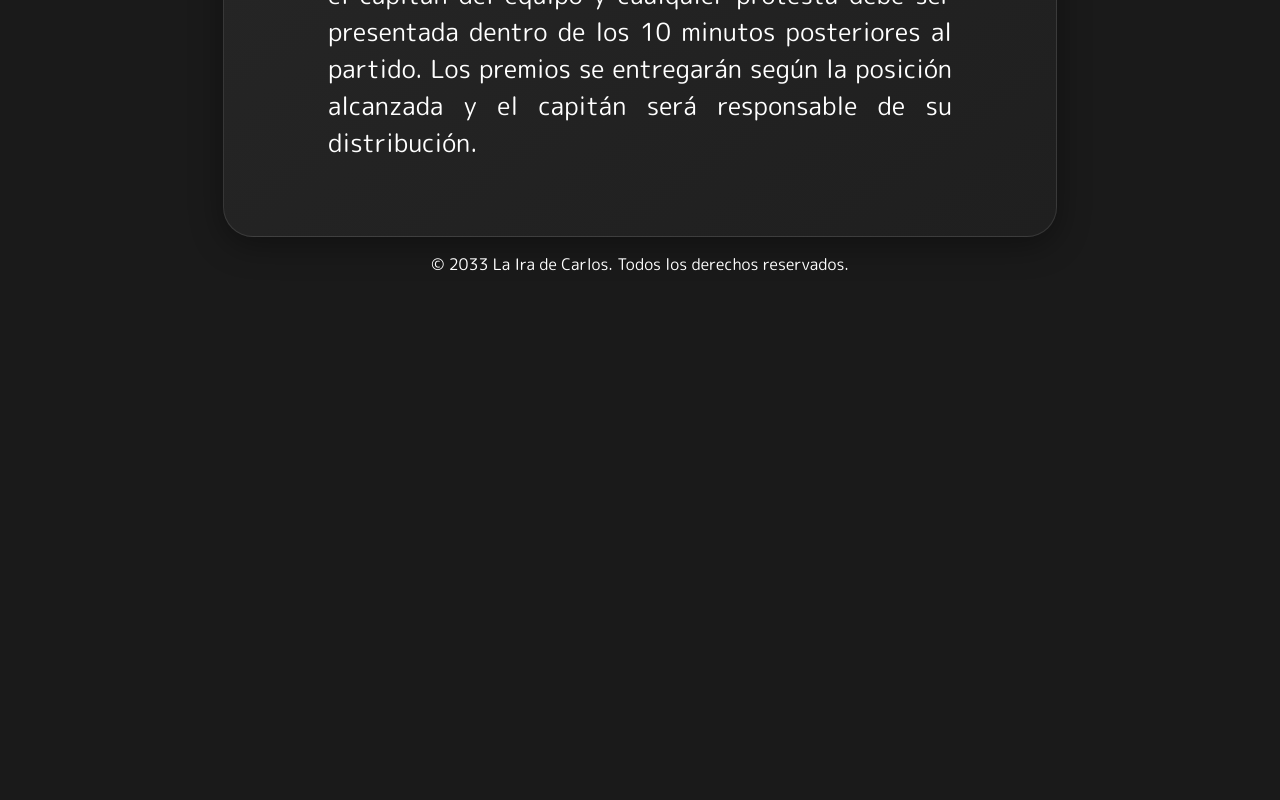
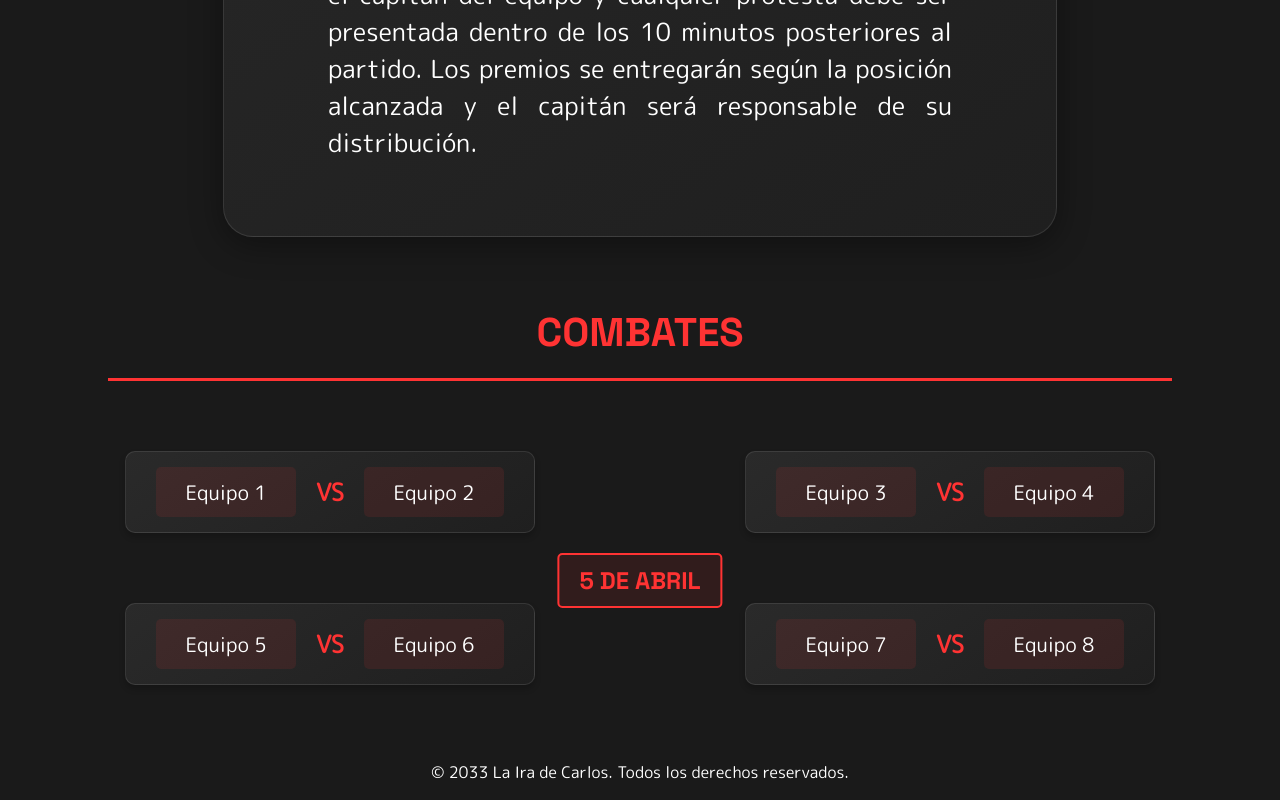
Before and after one commit to AdrianMedinaVidera/pagCS2, a plain HTML site: page tournament.html in a window 1280 px wide. Shown: the part 1330-2130 px from the top of the page. Before the commit the page ends 1622 px from the top, so only its background shows below. Drawn offline with Linux system fonts and the light colour scheme; a web font is replaced by a local one.

Commit message:
tournament finished scrollbar deleted;

```diff
--- a/Styles/styles.css
+++ b/Styles/styles.css
@@ -144,10 +144,14 @@ body {
     align-items: center;
     margin: 0;
     padding: 0;
-    background-color: rgb(224, 224, 224);
     font-family: "M PLUS Rounded 1c", sans-serif;
     font-weight: 400;
     font-style: normal;
+}
+
+body::-webkit-scrollbar { /* Hace la barra invisible */
+    width: 0px;
+    background: transparent;
 }
 
 main {
--- a/Styles/stylesTournament.css
+++ b/Styles/stylesTournament.css
@@ -101,6 +101,7 @@ main {
     width: 65%;
     margin-top: 20px;
     border-radius: 50px;
+    display: block; /* Cambiado de 'none' a 'block' */
 }
 
 body {
@@ -109,10 +110,16 @@ body {
     align-items: center;
     margin: 0;
     padding: 0;
-    background-color: rgb(224, 224, 224);
+    background-color: #1a1a1a;
+    color: #ffffff;
     font-family: "M PLUS Rounded 1c", sans-serif;
     font-weight: 400;
     font-style: normal;
+}
+
+body::-webkit-scrollbar { /* Hace la barra invisible */
+    width: 0px;
+    background: transparent;
 }
 
 main {
@@ -173,10 +180,6 @@ main {
     background-color: rgb(255, 0, 0);
 }
 
-body {
-    background-color: #1a1a1a;
-}
-
 .nav_container {
     position: fixed;
     right: 20px;
@@ -230,3 +233,145 @@ li:hover {
 footer {
     color: #ffffff;
 }
+
+.title_tournament_container {
+    display: flex;
+    justify-content: center;
+    margin: 50px 0;
+}
+
+.title_tournament {
+    padding: 20px;
+    font-size: 40px;
+    font-weight: 900;
+    color: #ff3333;
+    font-family: "Space Grotesk", sans-serif;
+    text-align: center;
+    border-bottom: 3px solid #ff3333;
+    width: 80%;
+}
+
+.tournament_bracket {
+    display: flex;
+    flex-direction: column;
+    gap: 30px;
+    margin: 40px 0;
+    padding: 20px;
+}
+
+.match_row {
+    display: flex;
+    justify-content: space-around;
+    width: 100%;
+}
+
+.match {
+    display: flex;
+    align-items: center;
+    gap: 20px;
+    padding: 15px 30px;
+    background: linear-gradient(145deg, #2a2a2a, #1f1f1f);
+    border: 1px solid rgba(255, 255, 255, 0.1);
+    border-radius: 10px;
+    box-shadow: 0 4px 6px rgba(0, 0, 0, 0.2);
+}
+
+.team {
+    color: #ffffff;
+    font-size: 20px;
+    padding: 10px 20px;
+    background: rgba(255, 51, 51, 0.1);
+    border-radius: 5px;
+    min-width: 100px;
+    text-align: center;
+}
+
+.vs {
+    color: #ff3333;
+    font-weight: bold;
+    font-size: 24px;
+}
+
+.matches_section {
+    margin: 50px 0;
+    padding: 20px;
+    width: 80%;
+    margin: 0 auto;
+}
+
+.matches_section h2 {
+    color: #ff3333;
+    font-size: 30px;
+    margin-bottom: 30px;
+    font-family: "Space Grotesk", sans-serif;
+}
+
+.matches_grid {
+    display: grid;
+    grid-template-columns: repeat(auto-fit, minmax(300px, 1fr));
+    gap: 20px;
+}
+
+.match_item {
+    display: flex;
+    justify-content: space-between;
+    align-items: center;
+    padding: 15px 20px;
+    background: linear-gradient(145deg, #2a2a2a, #1f1f1f);
+    border: 1px solid rgba(255, 255, 255, 0.1);
+    border-radius: 10px;
+    color: #ffffff;
+}
+
+.match_item span:nth-child(2) {
+    color: #ff3333;
+    font-weight: bold;
+}
+
+.rules_section {
+    margin: 50px auto;
+    width: 80%;
+    padding: 20px;
+}
+
+.rules_section h2 {
+    color: #ff3333;
+    font-size: 30px;
+    margin-bottom: 20px;
+    font-family: "Space Grotesk", sans-serif;
+}
+
+.rules_content {
+    color: #ffffff;
+    font-size: 18px;
+    line-height: 1.6;
+    text-align: justify;
+}
+
+.date_container {
+    display: flex;
+    justify-content: center;
+    margin: -10px 0 20px 0;
+    width: 100%;
+    position: relative;
+}
+
+.date {
+    color: #ff3333;
+    font-family: "Space Grotesk", sans-serif;
+    font-size: 24px;
+    font-weight: bold;
+    padding: 10px 20px;
+    border: 2px solid #ff3333;
+    border-radius: 5px;
+    background: rgba(255, 51, 51, 0.1);
+    position: absolute;
+    left: 50%;
+    transform: translateX(-50%);
+    transition: all 0.5s;
+}
+
+.date:hover {
+    transform: translateX(-50%) scale(1.1);
+    box-shadow: 0 0 10px rgba(255, 51, 51, 0.5);
+}
--- a/tournament.html
+++ b/tournament.html
@@ -42,17 +42,47 @@
             <div class="flex">
                 <div class="reglas_container">
                     <section class="reglas">
-                        <h2>Reglas del Evento</h2>
+                        <h2>REGLAS DEL EVENTO</h2>
                         <p class="reglas_content">El torneo será jugado en modalidad competitiva 4v4, con un máximo de 2 sustituciones por equipo. Los equipos deben tener 4 jugadores y no se permite que un jugador participe en más de un equipo. El formato será de eliminación simple o doble, con mapas oficiales de Counter-Strike 2. Se permitirá una pausa por equipo de 3 minutos y el tiempo de la ronda será de 1:55 minutos. En caso de empate, se jugará overtime con $999,999,999,999,999,999,999,999,999 por jugador. El uso de trampas o actitudes antideportivas resultará en la descalificación inmediata. Los resultados deben ser reportados por el capitán del equipo y cualquier protesta debe ser presentada dentro de los 10 minutos posteriores al partido. Los premios se entregarán según la posición alcanzada y el capitán será responsable de su distribución.</p>
                     </section>
                 </div>
             </div>
+            <div class="title_tournament_container">
+                <div class="title_tournament">COMBATES</div>
+            </div>
+            <div class="tournament_bracket">
+                <div class="match_row">
+                    <div class="match">
+                        <div class="team">Equipo 1</div>
+                        <div class="vs">VS</div>
+                        <div class="team">Equipo 2</div>
+                    </div>
+                    <div class="match">
+                        <div class="team">Equipo 3</div>
+                        <div class="vs">VS</div>
+                        <div class="team">Equipo 4</div>
+                    </div>
+                </div>
+                <div class="date_container">
+                    <span class="date">5 DE ABRIL</span>
+                </div>
+                <div class="match_row">
+                    <div class="match">
+                        <div class="team">Equipo 5</div>
+                        <div class="vs">VS</div>
+                        <div class="team">Equipo 6</div>
+                    </div>
+                    <div class="match">
+                        <div class="team">Equipo 7</div>
+                        <div class="vs">VS</div>
+                        <div class="team">Equipo 8</div>
+                    </div>
+                </div>
+            </div>
         </div>
     </main>
-</body>
-        <footer>
-            <p>&copy; 2033 La Ira de Carlos. Todos los derechos reservados.</p>
-        </footer>
-    </div>
+    <footer>
+        <p>&copy; 2033 La Ira de Carlos. Todos los derechos reservados.</p>
+    </footer>
 </body>
 </html>
```
Also changed, not shown: index.html (+2 -2 lines).
